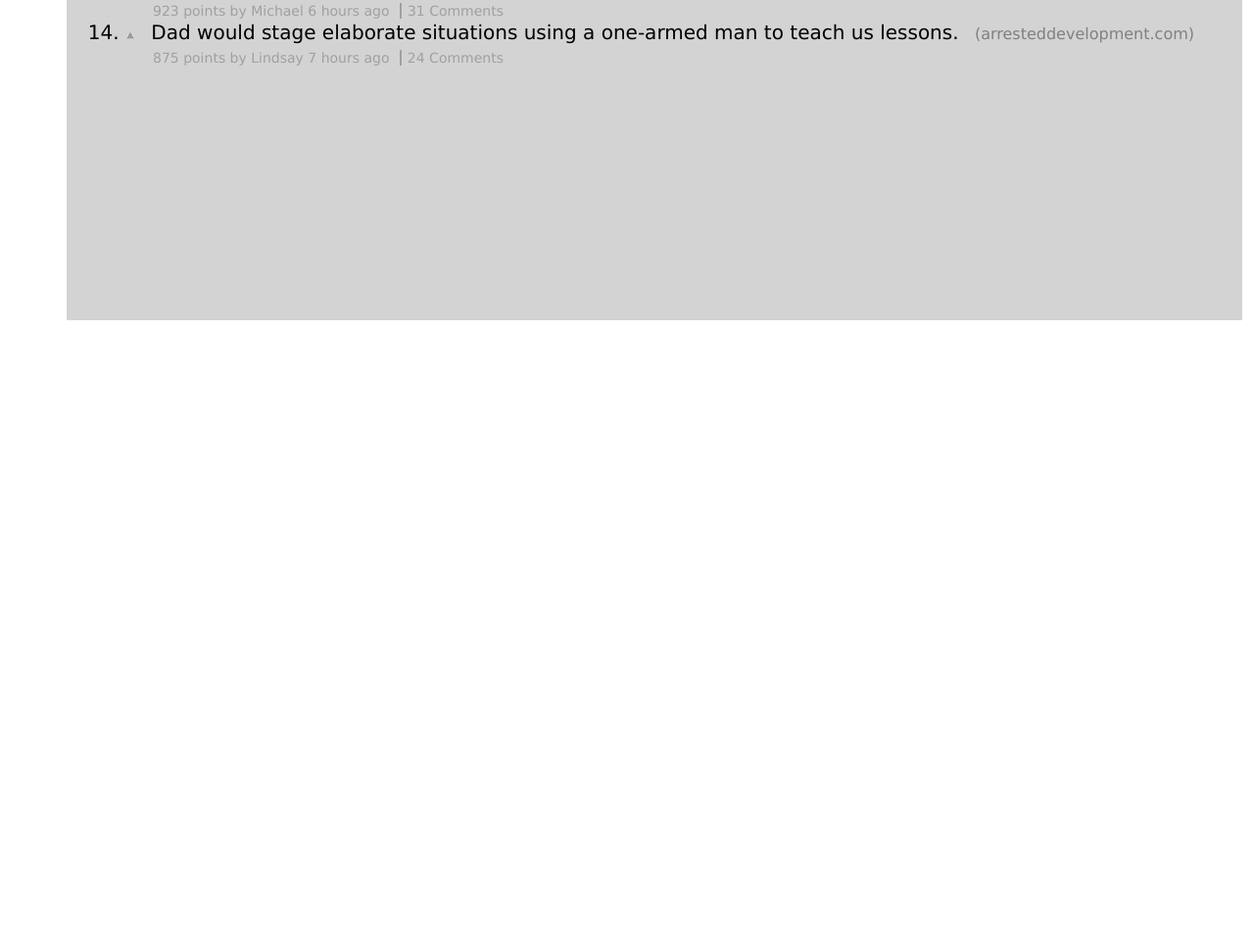
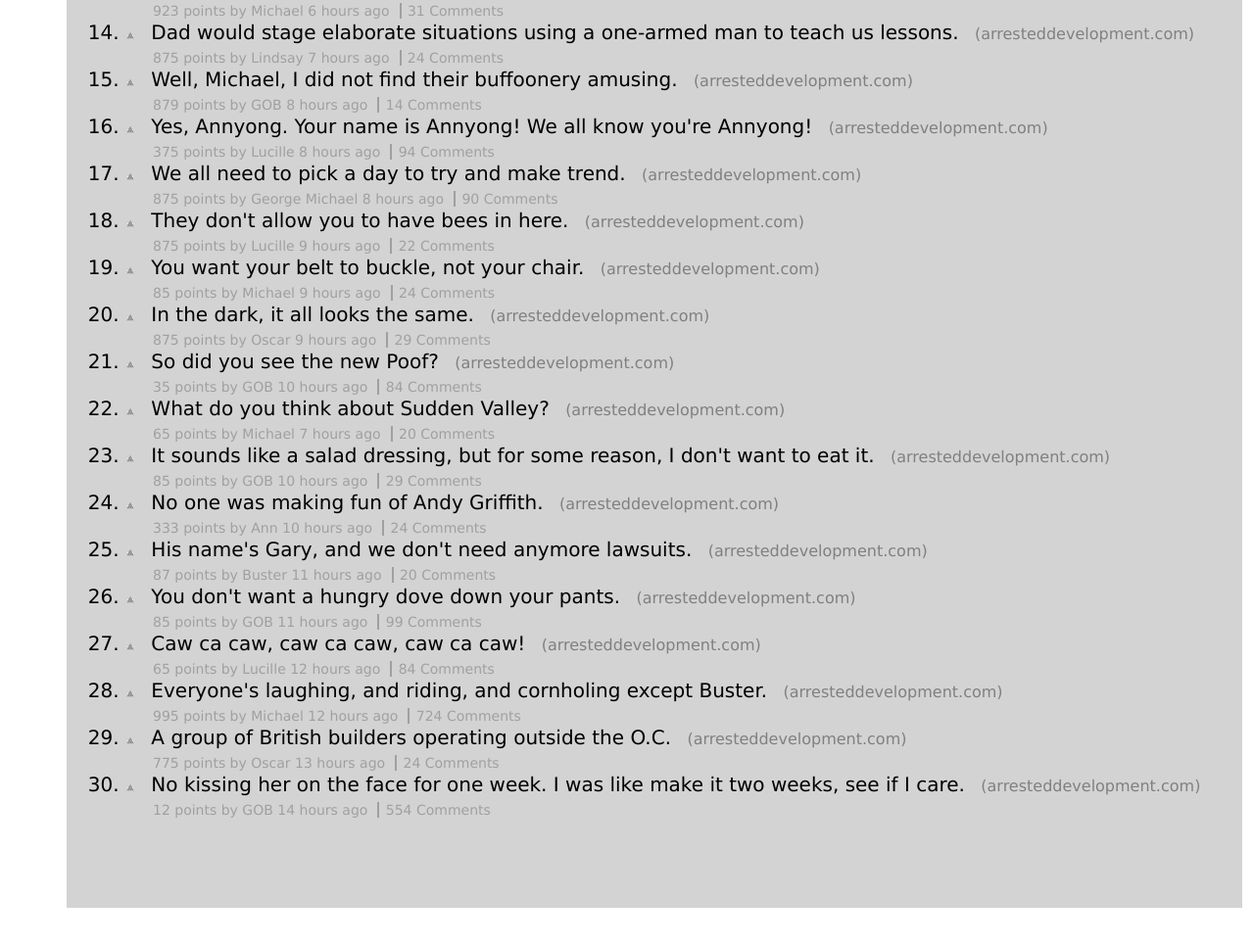
Before and after one commit to AaronKolenda/IronNews, a plain HTML site: page index.html in a window 1280 px wide. Shown: the part 733-1698 px from the top of the page at 98% size. Before the commit the page ends 1120 px from the top, so only its background shows below. Drawn offline with Linux system fonts and the light colour scheme.

Commit message:
Finishing Filler text

```diff
--- a/index.html
+++ b/index.html
@@ -146,11 +146,150 @@
 						<p class="comments"> 24 Comments</p>
 					</div>
 				</li>
-
-
-
-
-
+				<li>
+					<img src="grayarrow.gif">
+					<p class="inline">Well, Michael, I did not find their buffoonery amusing.</p>
+					<p class="site">(arresteddevelopment.com)</p>
+					<div class="info">
+						<p class="inforightborder">879 points by GOB 8 hours ago</p>
+						<p class="comments"> 14 Comments</p>
+					</div>
+				</li>
+				<li>
+					<img src="grayarrow.gif">
+					<p class="inline">Yes, Annyong. Your name is Annyong! We all know you're Annyong!</p>
+					<p class="site">(arresteddevelopment.com)</p>
+					<div class="info">
+						<p class="inforightborder">375 points by Lucille 8 hours ago</p>
+						<p class="comments"> 94 Comments</p>
+					</div>
+				</li>
+				<li>
+					<img src="grayarrow.gif">
+					<p class="inline">We all need to pick a day to try and make trend.</p>
+					<p class="site">(arresteddevelopment.com)</p>
+					<div class="info">
+						<p class="inforightborder">875 points by George Michael 8 hours ago</p>
+						<p class="comments"> 90 Comments</p>
+					</div>
+				</li>
+				<li>
+					<img src="grayarrow.gif">
+					<p class="inline">They don't allow you to have bees in here.</p>
+					<p class="site">(arresteddevelopment.com)</p>
+					<div class="info">
+						<p class="inforightborder">875 points by Lucille 9 hours ago</p>
+						<p class="comments"> 22 Comments</p>
+					</div>
+				</li>
+				<li>
+					<img src="grayarrow.gif">
+					<p class="inline">You want your belt to buckle, not your chair.</p>
+					<p class="site">(arresteddevelopment.com)</p>
+					<div class="info">
+						<p class="inforightborder">85 points by Michael 9 hours ago</p>
+						<p class="comments"> 24 Comments</p>
+					</div>
+				</li>
+				<li>
+					<img src="grayarrow.gif">
+					<p class="inline">In the dark, it all looks the same.</p>
+					<p class="site">(arresteddevelopment.com)</p>
+					<div class="info">
+						<p class="inforightborder">875 points by Oscar 9 hours ago</p>
+						<p class="comments"> 29 Comments</p>
+					</div>
+				</li>
+				<li>
+					<img src="grayarrow.gif">
+					<p class="inline">So did you see the new Poof?</p>
+					<p class="site">(arresteddevelopment.com)</p>
+					<div class="info">
+						<p class="inforightborder">35 points by GOB 10 hours ago</p>
+						<p class="comments"> 84 Comments</p>
+					</div>
+				</li>
+				<li>
+					<img src="grayarrow.gif">
+					<p class="inline">What do you think about Sudden Valley?</p>
+					<p class="site">(arresteddevelopment.com)</p>
+					<div class="info">
+						<p class="inforightborder">65 points by Michael 7 hours ago</p>
+						<p class="comments"> 20 Comments</p>
+					</div>
+				</li>
+				<li>
+					<img src="grayarrow.gif">
+					<p class="inline">It sounds like a salad dressing, but for some reason, I don't want to eat it.</p>
+					<p class="site">(arresteddevelopment.com)</p>
+					<div class="info">
+						<p class="inforightborder">85 points by GOB 10 hours ago</p>
+						<p class="comments"> 29 Comments</p>
+					</div>
+				</li>
+				<li>
+					<img src="grayarrow.gif">
+					<p class="inline">No one was making fun of Andy Griffith.</p>
+					<p class="site">(arresteddevelopment.com)</p>
+					<div class="info">
+						<p class="inforightborder">333 points by Ann 10 hours ago</p>
+						<p class="comments"> 24 Comments</p>
+					</div>
+				</li>
+				<li>
+					<img src="grayarrow.gif">
+					<p class="inline">His name's Gary, and we don't need anymore lawsuits. </p>
+					<p class="site">(arresteddevelopment.com)</p>
+					<div class="info">
+						<p class="inforightborder">87 points by Buster 11 hours ago</p>
+						<p class="comments"> 20 Comments</p>
+					</div>
+				</li>
+				<li>
+					<img src="grayarrow.gif">
+					<p class="inline">You don't want a hungry dove down your pants.</p>
+					<p class="site">(arresteddevelopment.com)</p>
+					<div class="info">
+						<p class="inforightborder">85 points by GOB 11 hours ago</p>
+						<p class="comments"> 99 Comments</p>
+					</div>
+				</li>
+				<li>
+					<img src="grayarrow.gif">
+					<p class="inline">Caw ca caw, caw ca caw, caw ca caw!</p>
+					<p class="site">(arresteddevelopment.com)</p>
+					<div class="info">
+						<p class="inforightborder">65 points by Lucille 12 hours ago</p>
+						<p class="comments"> 84 Comments</p>
+					</div>
+				</li>
+				<li>
+					<img src="grayarrow.gif">
+					<p class="inline">Everyone's laughing, and riding, and cornholing except Buster.</p>
+					<p class="site">(arresteddevelopment.com)</p>
+					<div class="info">
+						<p class="inforightborder">995 points by Michael 12 hours ago</p>
+						<p class="comments"> 724 Comments</p>
+					</div>
+				</li>
+				<li>
+					<img src="grayarrow.gif">
+					<p class="inline">A group of British builders operating outside the O.C.</p>
+					<p class="site">(arresteddevelopment.com)</p>
+					<div class="info">
+						<p class="inforightborder">775 points by Oscar 13 hours ago</p>
+						<p class="comments"> 24 Comments</p>
+					</div>
+				</li>
+				<li>
+					<img src="grayarrow.gif">
+					<p class="inline">No kissing her on the face for one week. I was like make it two weeks, see if I care.</p>
+					<p class="site">(arresteddevelopment.com)</p>
+					<div class="info">
+						<p class="inforightborder">12 points by GOB 14 hours ago</p>
+						<p class="comments"> 554 Comments</p>
+					</div>
+				</li>
 			</ol>
 		</div>
 
--- a/style.css
+++ b/style.css
@@ -1,7 +1,7 @@
 .container {
 	margin: 60px;
 	background-color:lightgrey;
-	height: 1000px;
+	height: 1600px;
 	width: 1200px;
 }
 
```
